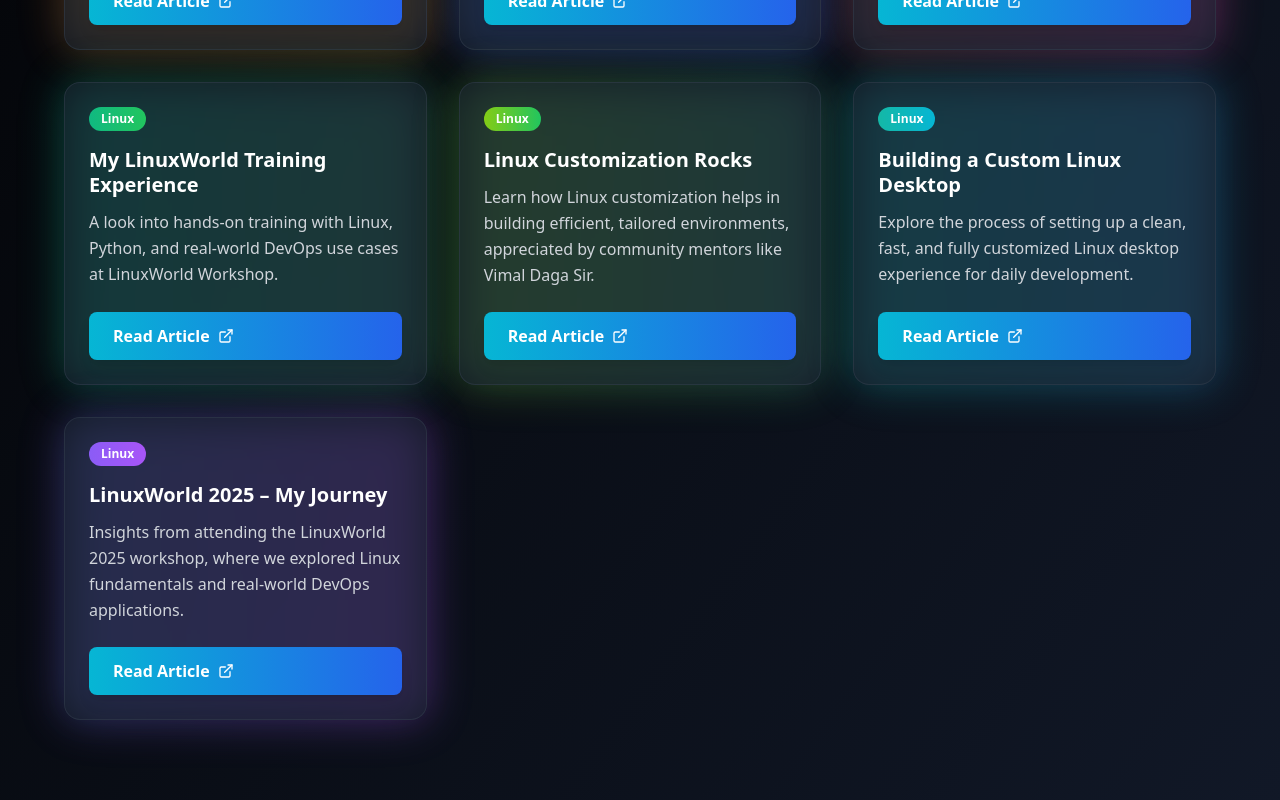
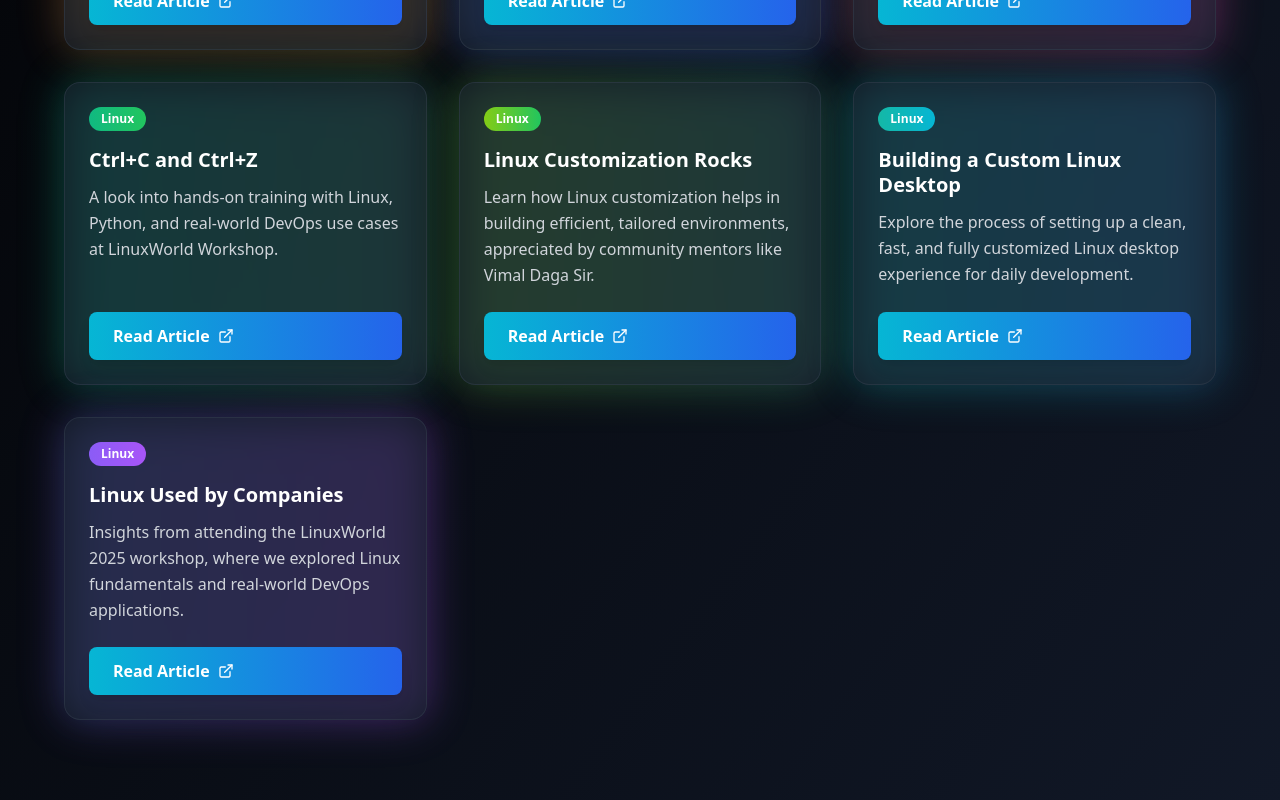
Before and after one commit to riteshbhusare/ritesh2025, a React (Vite) app: page / in a window 1280 px wide. Shown: the part 6563-7363 px from the top of the page. Built offline with nearby package versions, Linux system fonts and the light colour scheme.

Commit message:
Update Blog Titles in Blogs Section

```diff
--- a/src/components/Blogs.tsx
+++ b/src/components/Blogs.tsx
@@ -65,6 +65,7 @@
     },
     {
       title: "My LinuxWorld Training Experience",
+      title: "Ctrl+C and Ctrl+Z",
       description: "A look into hands-on training with Linux, Python, and real-world DevOps use cases at LinuxWorld Workshop.",
       category: "Linux",
       url: "https://www.linkedin.com/posts/ritesh-bhusare-5a209330b_linuxworld-python-linux-activity-7350173412130025472-7d64",
@@ -85,7 +86,7 @@
       gradient: "from-teal-500 to-cyan-500"
     },
     {
-      title: "LinuxWorld 2025 – My Journey",
+      title: "Linux Used by Companies",
       description: "Insights from attending the LinuxWorld 2025 workshop, where we explored Linux fundamentals and real-world DevOps applications.",
       category: "Linux",
       url: "https://www.linkedin.com/posts/ritesh-bhusare-5a209330b_linux-linuxworld-linux2025-activity-7349614730912620544-VH5W",
```
